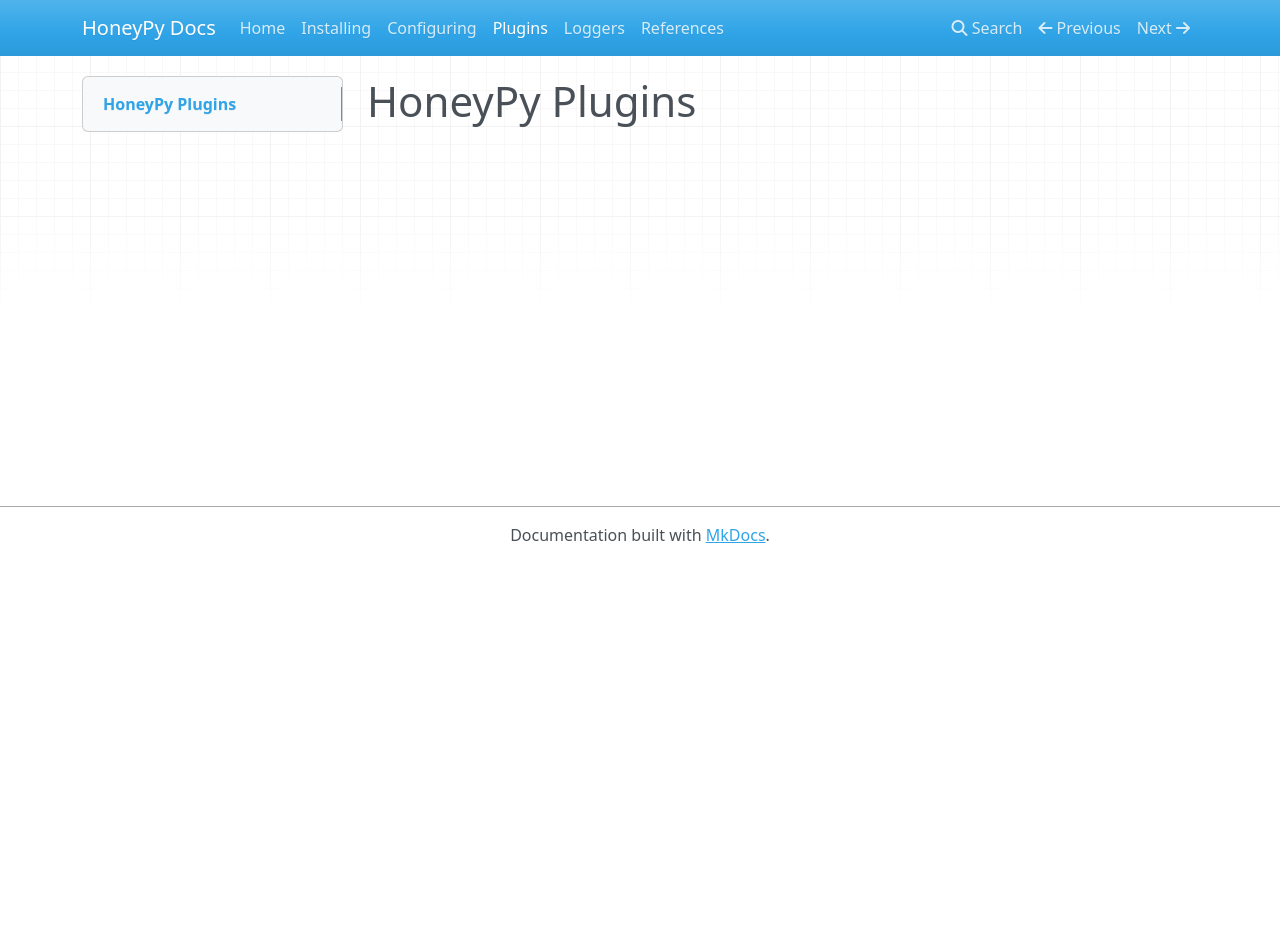
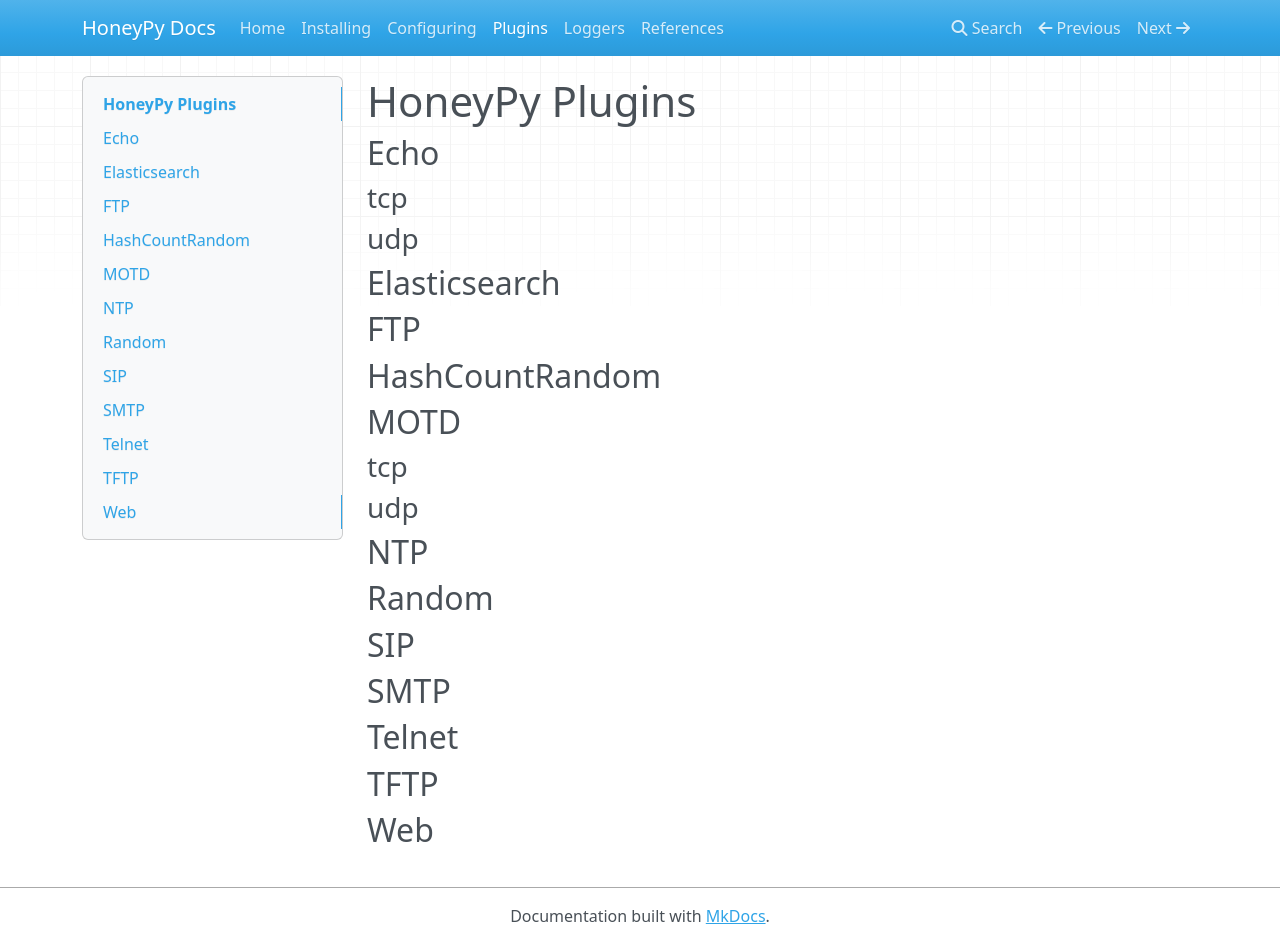
Before and after one commit to foospidy/HoneyPy, an MkDocs documentation site: the page built from docs/plugins.md, in a window 1280 px wide and 944 px high. Built offline with MkDocs 1.6.1, drawn with Linux system fonts in a browser that asks for light colours; nearby versions of some CDN libraries; old or Windows-style settings are respelled for this version of MkDocs.

Commit message:
docs update

```diff
--- a/docs/plugins.md
+++ b/docs/plugins.md
@@ -1 +1,33 @@
 # HoneyPy Plugins
+
+## Echo
+
+### tcp
+
+### udp
+
+## Elasticsearch
+
+## FTP
+
+## HashCountRandom
+
+## MOTD
+
+### tcp
+
+### udp
+
+## NTP
+
+## Random
+
+## SIP
+
+## SMTP
+
+## Telnet
+
+## TFTP
+
+## Web
```
Also changed, not shown: docs/configuring.md (+6 -0 lines), docs/loggers.md (+16 -0 lines).
